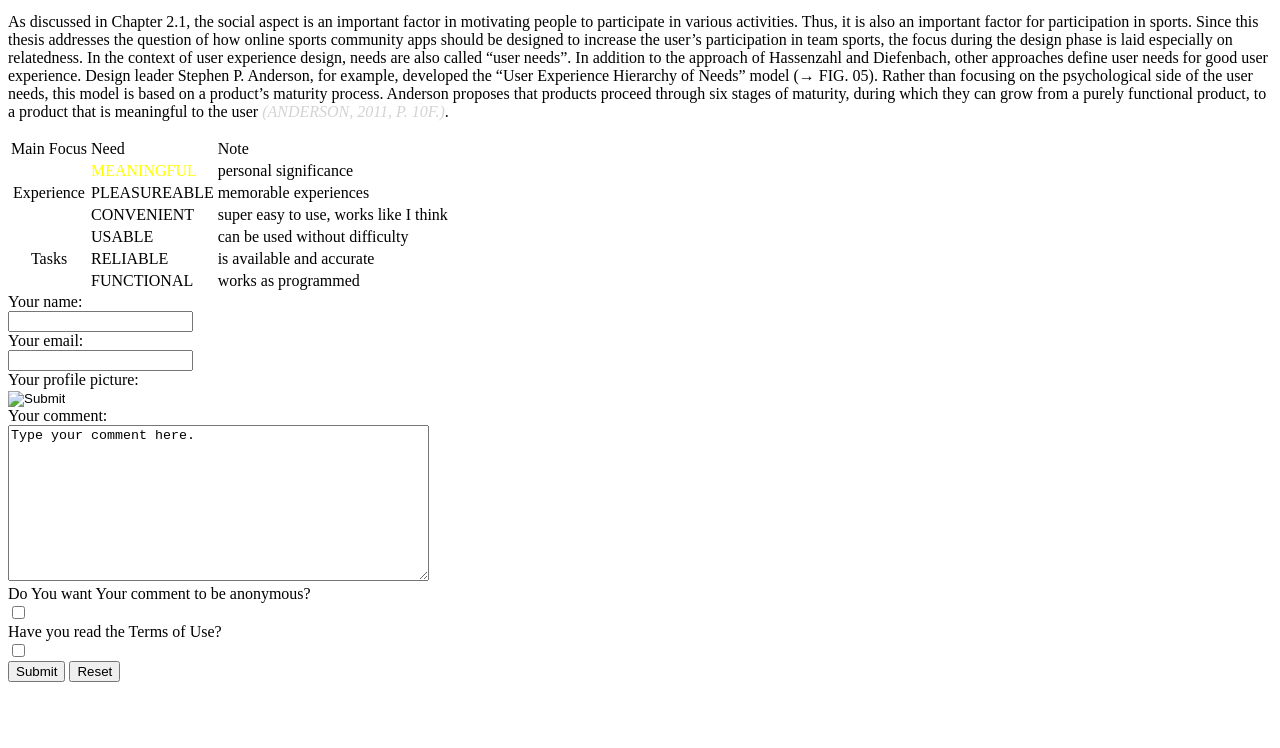
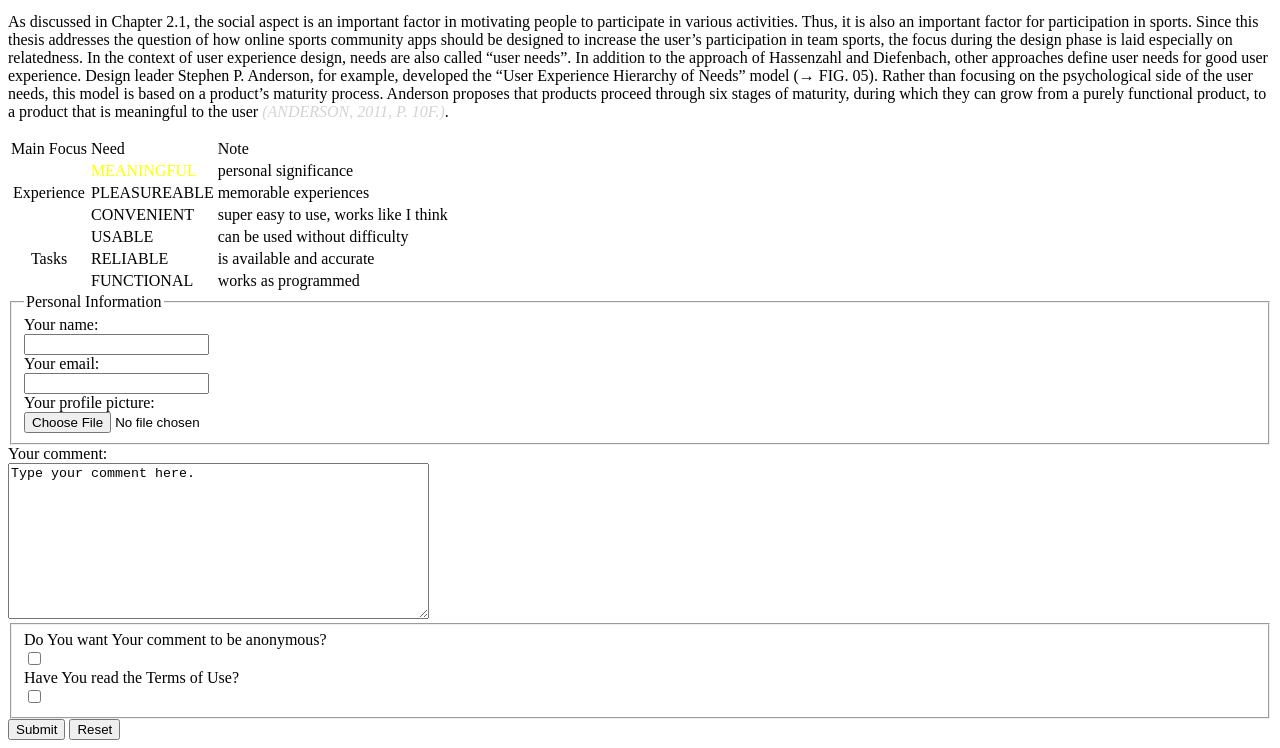
Before and after one commit to mi-classroom/webdev-fd-2021-basics-nickcrisci, a plain HTML site: page chapter/design-principles.html in a window 1280 px wide. Shown: the part 1512-2260 px from the top of the page. Before the commit the page ends 2202 px from the top, so only its background shows below. Drawn offline with Linux system fonts and the light colour scheme.

Commit message:
Form Element geändert gemäß dem Beispiel von Prof. Noss

```diff
--- a/chapter/design-principles.html
+++ b/chapter/design-principles.html
@@ -143,8 +143,11 @@
             </tbody>
         </table>
 
-        <section>
+        <aside>
             <form>
+                <fieldset>
+                    <legend>Personal Information</legend>
+
                     <label for="author-name">Your name:</label><br>
                     <input type="text" id="author-name" name="author-name"><br>
 
@@ -152,20 +155,23 @@
                     <input type="email" id="author-email" name="author-email"><br>
 
                     <label for="author-picture">Your profile picture:</label><br>
-                <input type="image" id="author-picture" name="author-picture"><br>
+                    <input type="file" id="author-picture" name="author-picture"><br>
+                </fieldset>
 
                 <label for="comment">Your comment:</label><br>
                 <textarea id="comment" name="comment" rows="10" cols=50>Type your comment here.</textarea><br>
 
+                <fieldset>
                     <label for="anonymous">Do You want Your comment to be anonymous?</label><br>
                     <input type="checkbox" id="anonymous" name="anonymous"><br>
 
-                <label for="terms">Have you read the Terms of Use?</label><br>
+                    <label for="terms">Have You read the Terms of Use?</label><br>
                     <input type="checkbox" id="terms" name="terms"><br>
+                </fieldset>
 
                 <button type="submit">Submit</button>
                 <button type="reset">Reset</button>
             </form>
-        </section>
+        </aside>
 	</body>
 </html>
```
Lines whose indentation alone changed are shown as unchanged.
